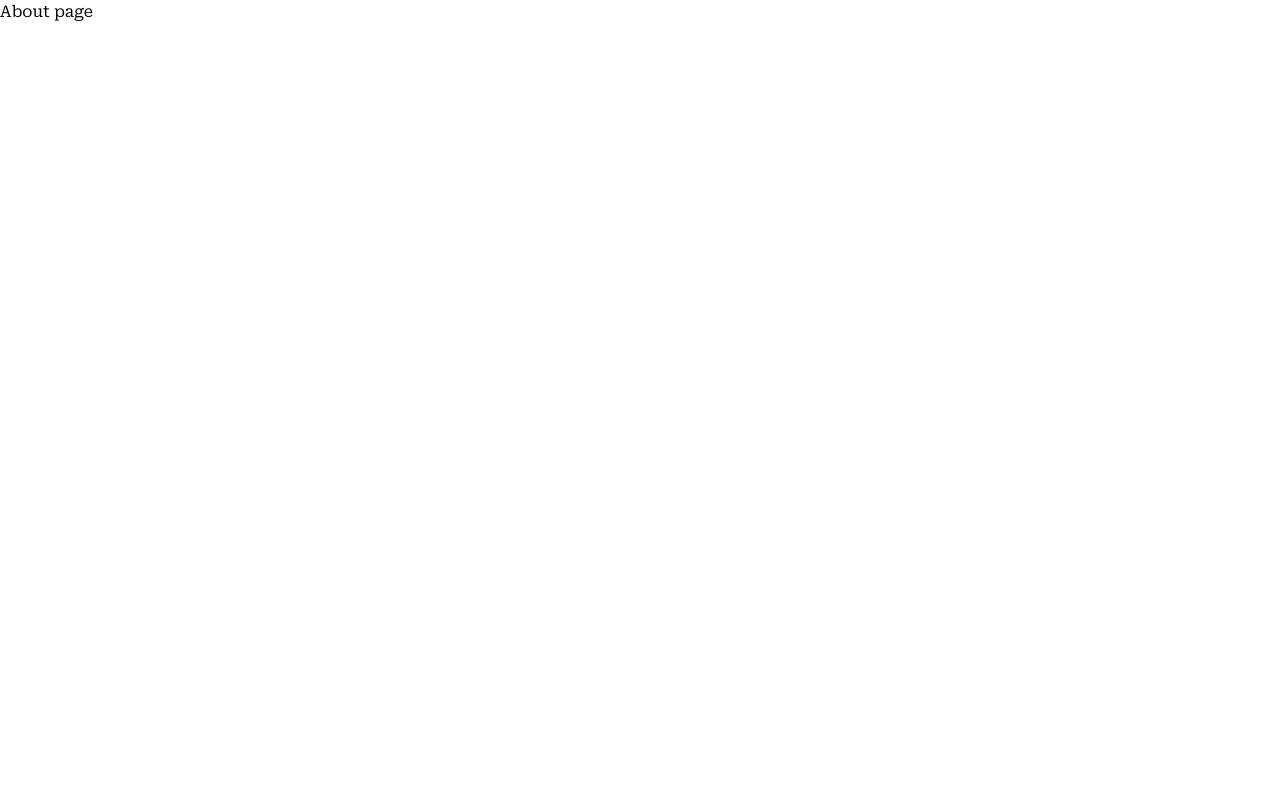
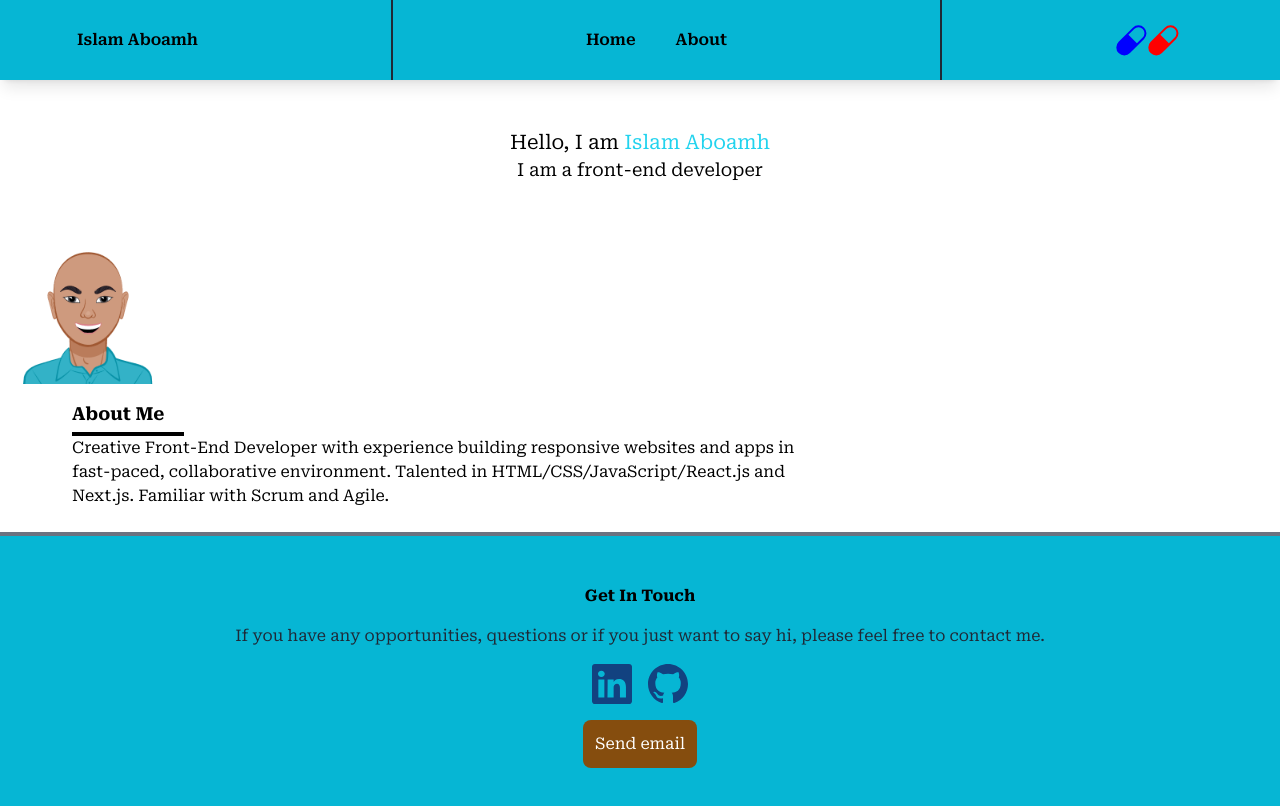
Before and after one commit to I-A11/islam-matrix, a Next.js app: page /about in a window 1280 px wide. Shown: the top 806 px of the page. Built offline with nearby package versions, Linux system fonts and the light colour scheme.

Commit message:
Add avatar image in about section.

```diff
--- a/app/about/page.jsx
+++ b/app/about/page.jsx
@@ -1,4 +1,37 @@
+import Footer from "../components/common/Footer";
+import Navbar from "../components/common/Navbar";
+import Image from "next/image";
+import IslamImage from "../assets/images/avatar.png";
+
 const About = () => {
-  return <div>About page</div>;
+  return (
+    <div>
+      <Navbar />
+      <div className="p-2">
+        <div className="py-10 px-1 w-full mx-auto text-black text-center text-xl">
+          <h1>
+            Hello, I am <span className="text-cyan-400">Islam Aboamh </span>
+          </h1>
+          <h2 className="text-lg">I am a front-end developer </h2>
+        </div>
+        <div className="w-40 mr-16 ">
+          <Image src={IslamImage} alt="Islam image" />
+        </div>
+        <div className="section flex items-center justify-between py-4 px-16">
+          <div className="w-[70%]">
+            <div className="text-lg font-bold">About Me</div>
+            <div className="border-2 border-black w-28 mt-1"></div>
+            <div className="text-base">
+              Creative Front-End Developer with experience building responsive
+              websites and apps in fast-paced, collaborative environment.
+              Talented in HTML/CSS/JavaScript/React.js and Next.js. Familiar
+              with Scrum and Agile.
+            </div>
+          </div>
+        </div>
+      </div>
+      <Footer />
+    </div>
+  );
 };
 export default About;
--- a/app/components/projects-section/Projects.jsx
+++ b/app/components/projects-section/Projects.jsx
@@ -1,6 +1,5 @@
 "use client";
 
-import { motion } from "framer-motion";
 import ProjectCard from "./ProjectCard";
 import ProjectData from "./ProjectsData";
 
```
Also changed, not shown: app/assets/images/avatar.png (added), app/assets/images/islam-1.jpg (added).
